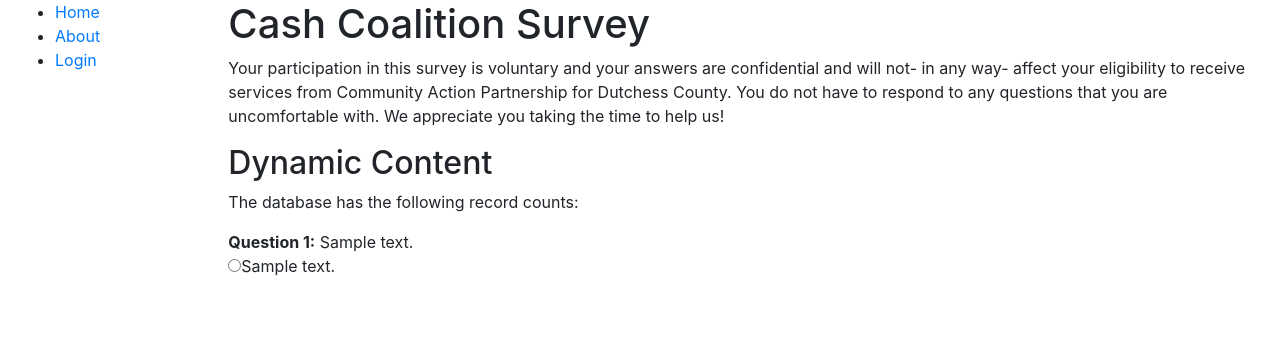
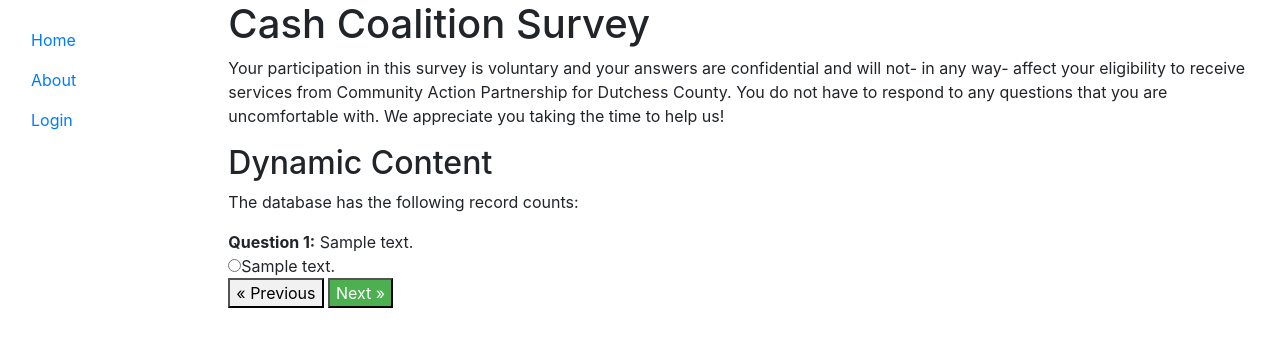
Before and after one commit to JcobItz/Django-Capping, a Django app: page /survey/ in a window 1280 px wide. Shown: the top 347 px of the page. Run offline with Django 3.2, Linux system fonts and the light colour scheme; tables that the repository leaves empty hold one stand-in row (values such as "Sample post"); some libraries are stand-ins or nearby versions.

Commit message:
Style update, next and prev buttons added

```diff
--- a/cashCoallition/cappingSite/survey/static/css/style.css
+++ b/cashCoallition/cappingSite/survey/static/css/style.css
@@ -1,3 +1,24 @@
+a {
+    text-decoration: none;
+    display: inline-block;
+    padding: 8px 16px;
+}
+
+a:hover {
+    background-color: #ddd;
+    color: black;
+}
+
+.previous {
+    background-color: #f1f1f1;
+    color: black;
+}
+
+.next {
+    background-color: #4CAF50;
+    color: white;
+}
+
 .sidebar-nav {
     margin-top: 20px;
     padding: 0;
--- a/cashCoallition/cappingSite/survey/templates/base_generic.html
+++ b/cashCoallition/cappingSite/survey/templates/base_generic.html
@@ -7,7 +7,7 @@
   <link rel="stylesheet" href="https://stackpath.bootstrapcdn.com/bootstrap/4.1.3/css/bootstrap.min.css" integrity="sha384-MCw98/SFnGE8fJT3GXwEOngsV7Zt27NXFoaoApmYm81iuXoPkFOJwJ8ERdknLPMO" crossorigin="anonymous">
   <!-- Add additional CSS in static file -->
   {% load static %}
-  <link rel="stylesheet" href="{% static 'css/styles.css' %}">
+  <link rel="stylesheet" href="{% static 'css/style.css' %}">
 </head>
 <body>
   <div class="container-fluid">
--- a/cashCoallition/cappingSite/survey/templates/index.html
+++ b/cashCoallition/cappingSite/survey/templates/index.html
@@ -5,9 +5,18 @@
 <p>Your participation in this survey is voluntary and your answers are confidential and will not- in any way- affect your eligibility to receive services from Community Action Partnership for Dutchess County. You do not have to respond to any questions that you are uncomfortable with. We appreciate you taking the time to help us!</p>
 <h2>Dynamic Content</h2>
 <p>The database has the following record counts:</p>
-<strong>Question 1:</strong> {{ question_one }}<br>
+<strong>Question {{question_num}}:</strong> {{ question }}<br>
 <!--<strong>Choices 1:</strong> {{ choices_one }}-->
   {% for i in choice %}
     <input type="radio" name="question_one">{{i}}<br />
   {% endfor %}
+
+<!--<a href="" class="previous">&laquo; Previous</a>-->
+<!--<a href="" class="next">Next &raquo;</a>-->
+
+<form method='get'>
+    <input type="submit" value="&laquo; Previous" name="previous" class="previous"/>
+
+    <input type="submit" value="Next &raquo;" name="next" class="next"/>
+</form>
 {% endblock %}
--- a/cashCoallition/cappingSite/survey/views.py
+++ b/cashCoallition/cappingSite/survey/views.py
@@ -6,28 +6,39 @@
 
 def index(request):
     """View function for home page of site."""
+    # Keeps track of what question user is on
+    question_num = 1
+    # Counts total number of questions stored in database
+    question_count = Question.objects.count()
     # Generate counts of some of the main objects
-    question_one = Question.objects.get(qid=1)
-    choice_list = Choice.objects.filter(qid=1).order_by('-cid')
-
+    question = Question.objects.get(qid=question_num)
+    choice_list = Choice.objects.filter(qid=question_num).order_by('-cid')
+    # Array to store choices
     choice = []
-
+    # Loops through choices
     for i in choice_list:
         choice.append(i.choice_text)
 
     context = {
-        'question_one': question_one,
+        'question': question,
         'choice': choice,
+        'question_num': question_num,
 
     }
 
+    # execute this code when either button is clicked
+    # not working, do we need javascript?
+    if request.GET.get('next') == 'next':
+        if question_num < question_count:
+            question_num += 1
+        else:
+            question_num = question_num
+
+    if request.GET.get('previous') == 'previous':
+        if question_num > 1:
+            question_num -= 1
+        else:
+            question_num = 1
+
     # Render the HTML template index.html with the data in the context variable
     return render(request, 'index.html', context=context)
-
-
-def choiceIterator(choices_one):
-    num_choices = choices_one.count()
-    count = 0
-    while count < num_choices:
-        print(Choice.objects.get(qid=1))
-        count = count + 1
```
